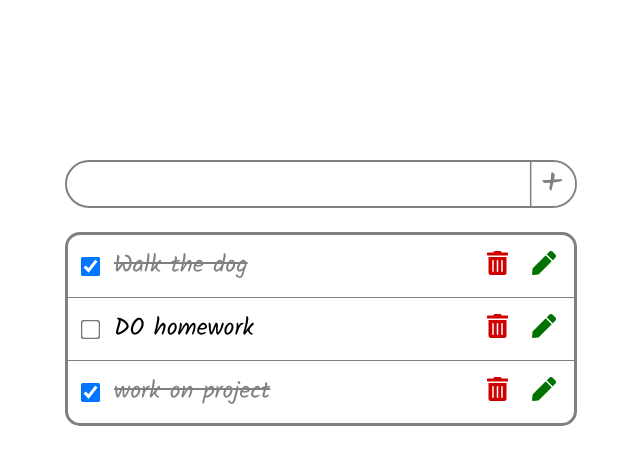
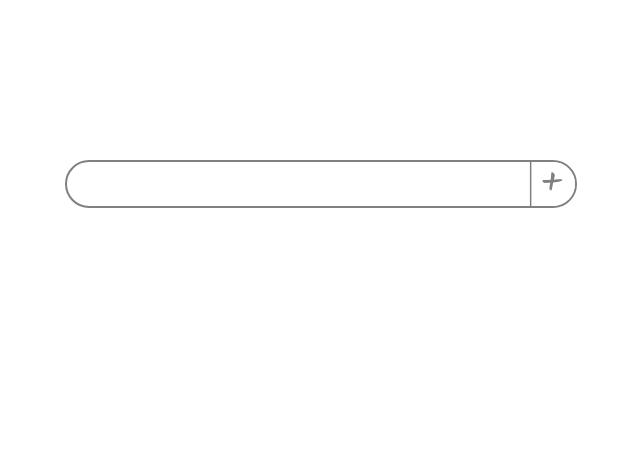
Before and after one commit to ShadyShawkat/todo-react, a React (Create React App) app: page / in a window 1280 px wide. Shown: the top 464 px of the page, without its empty margins (319-959 px from the left). Built offline with nearby package versions, Linux system fonts and the light colour scheme.

Commit message:
Fix UI issue with empty list

```diff
--- a/src/App.js
+++ b/src/App.js
@@ -4,39 +4,13 @@ import styles from './App.module.css';
 import TodoList from './components/TodoList/TodoList';
 import AddTodo from './components/AddTodo/AddTodo';
 
-const todoDummyData = [
-  {
-    id: 0,
-    text: 'Walk the dog',
-    completed: true,
-  },
-  {
-    id: 1,
-    text: 'DO homework',
-    completed: false,
-  },
-  {
-    id: 2,
-    text: 'work on project',
-    completed: true,
-  },
-];
-
-const arrangeIds = (arr) => {
-  const newArr = arr.map((obj, index) => ({
-    ...obj,
-    id: index,
-  }));
-  return newArr;
-};
-
 const App = () => {
-  const [todoList, setTodoList] = useState(todoDummyData);
+  const [todoList, setTodoList] = useState([]);
 
   const addTodo = (text) => {
-    const newTodos = arrangeIds(todoList);
+    const newTodos = [...todoList];
     newTodos.push({
-      id: newTodos.length,
+      id: Math.random(),
       text,
       completed: false,
     });
@@ -59,8 +33,10 @@ const App = () => {
   };
 
   const deleteTodo = (id) => {
-    const newTodos = todoList.filter((todo) => todo.id !== id);
-    setTodoList(arrangeIds(newTodos));
+    setTodoList((prevState) => {
+      const newTodos = prevState.filter((todo) => todo.id !== id);
+      return newTodos;
+    });
   };
 
   const editTodo = (id, newText) => {
--- a/src/components/TodoList/TodoList.js
+++ b/src/components/TodoList/TodoList.js
@@ -11,7 +11,7 @@ const TodoList = ({ todoList, changeTodoState, deleteTodo, editTodo }) => {
 
   return (
     <>
-      {todoList.length && (
+      {todoList.length > 0 && (
         <ul className={styles['todo-list']}>
           {todoList.map((todoItem) => (
             <TodoItem
```
